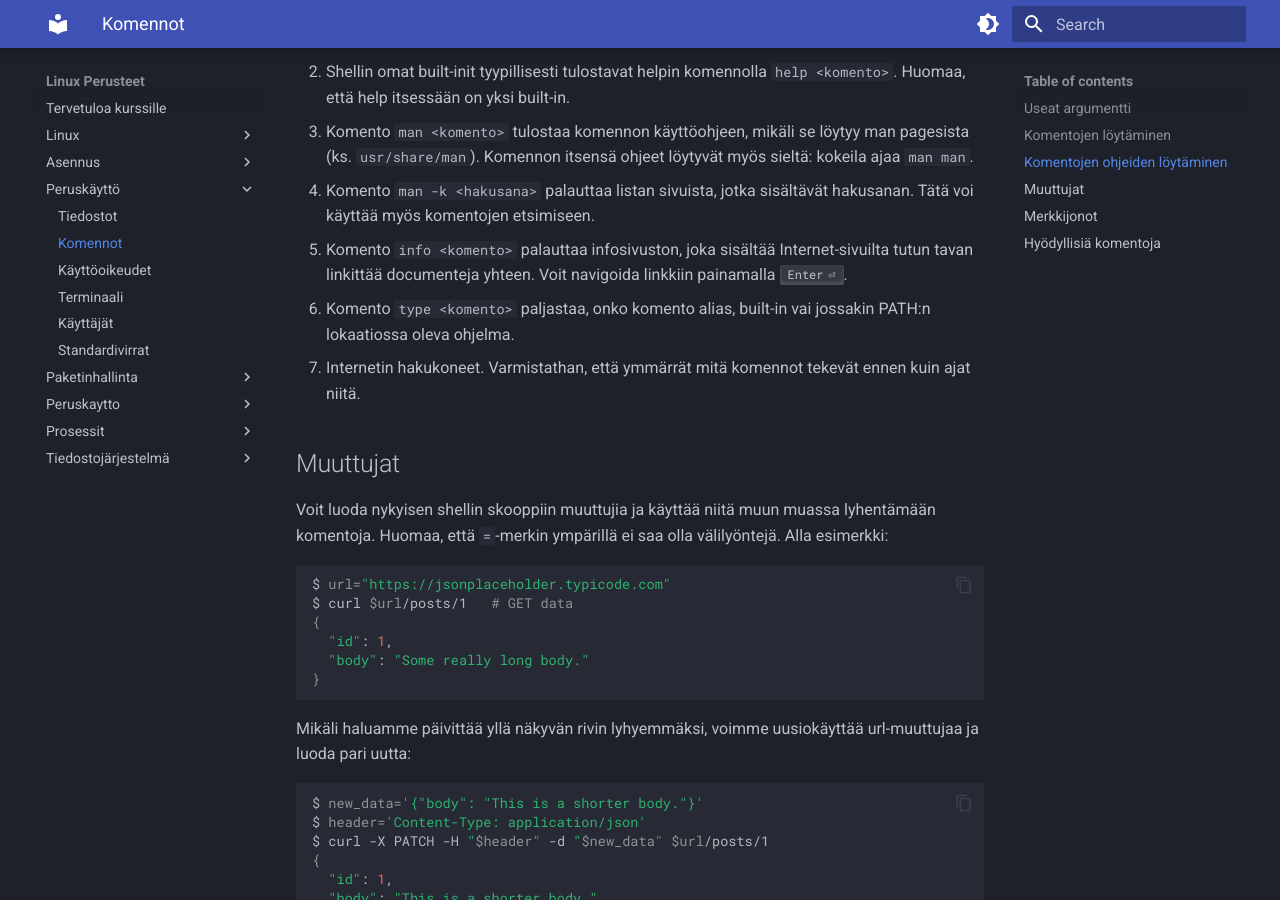
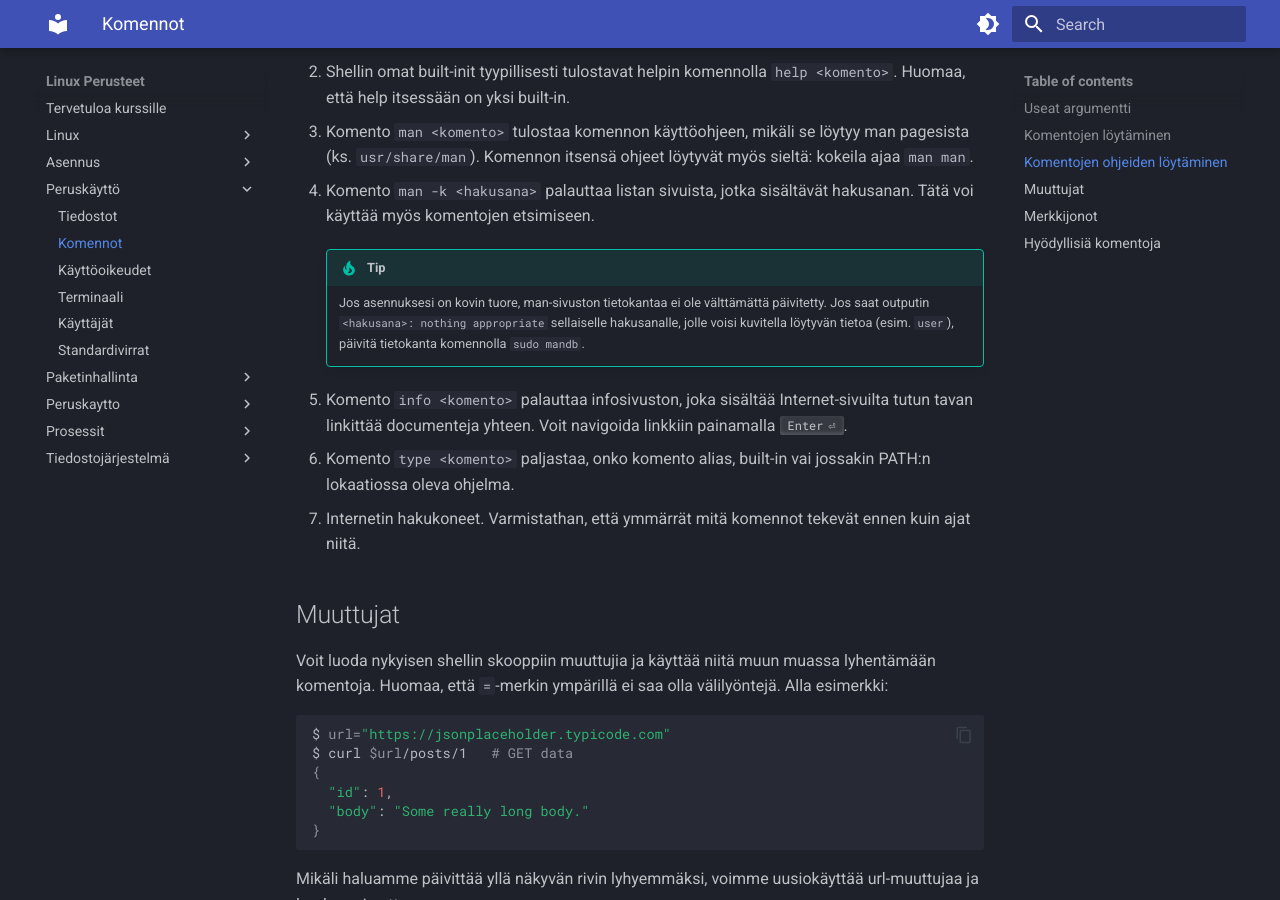
Before and after one commit to sourander/linux-perusteet, an MkDocs documentation site: the page built from docs/peruskäyttö/komennot.md, in a window 1280 px wide and 900 px high, scrolled down 2717 px. Built offline with MkDocs 1.6.1 and Material for MkDocs 9.7.7, drawn with Linux system fonts in a browser that asks for light colours.

Commit message:
Added notion of mandb

```diff
--- a/docs/peruskäyttö/komennot.md
+++ b/docs/peruskäyttö/komennot.md
@@ -116,6 +116,11 @@ Alla joitakin hyödyllisiä tapoja tutustua komennon sielunelämään.
 2. Shellin omat built-init tyypillisesti tulostavat helpin komennolla `help <komento>`. Huomaa, että help itsessään on yksi built-in.
 3. Komento `man <komento>` tulostaa komennon käyttöohjeen, mikäli se löytyy man pagesista (ks. `usr/share/man`). Komennon itsensä ohjeet löytyvät myös sieltä: kokeila ajaa `man man`.
 4. Komento `man -k <hakusana>` palauttaa listan sivuista, jotka sisältävät hakusanan. Tätä voi käyttää myös komentojen etsimiseen.
+
+    !!! tip
+
+        Jos asennuksesi on kovin tuore, man-sivuston tietokantaa ei ole välttämättä päivitetty. Jos saat outputin `<hakusana>: nothing appropriate` sellaiselle hakusanalle, jolle voisi kuvitella löytyvän tietoa (esim. `user`), päivitä tietokanta komennolla `sudo mandb`.
+
 5. Komento `info <komento>` palauttaa infosivuston, joka sisältää Internet-sivuilta tutun tavan linkittää documenteja yhteen. Voit navigoida linkkiin painamalla ++enter++.
 6. Komento `type <komento>` paljastaa, onko komento alias, built-in vai jossakin PATH:n lokaatiossa oleva ohjelma.
 7. Internetin hakukoneet. Varmistathan, että ymmärrät mitä komennot tekevät ennen kuin ajat niitä.
```
